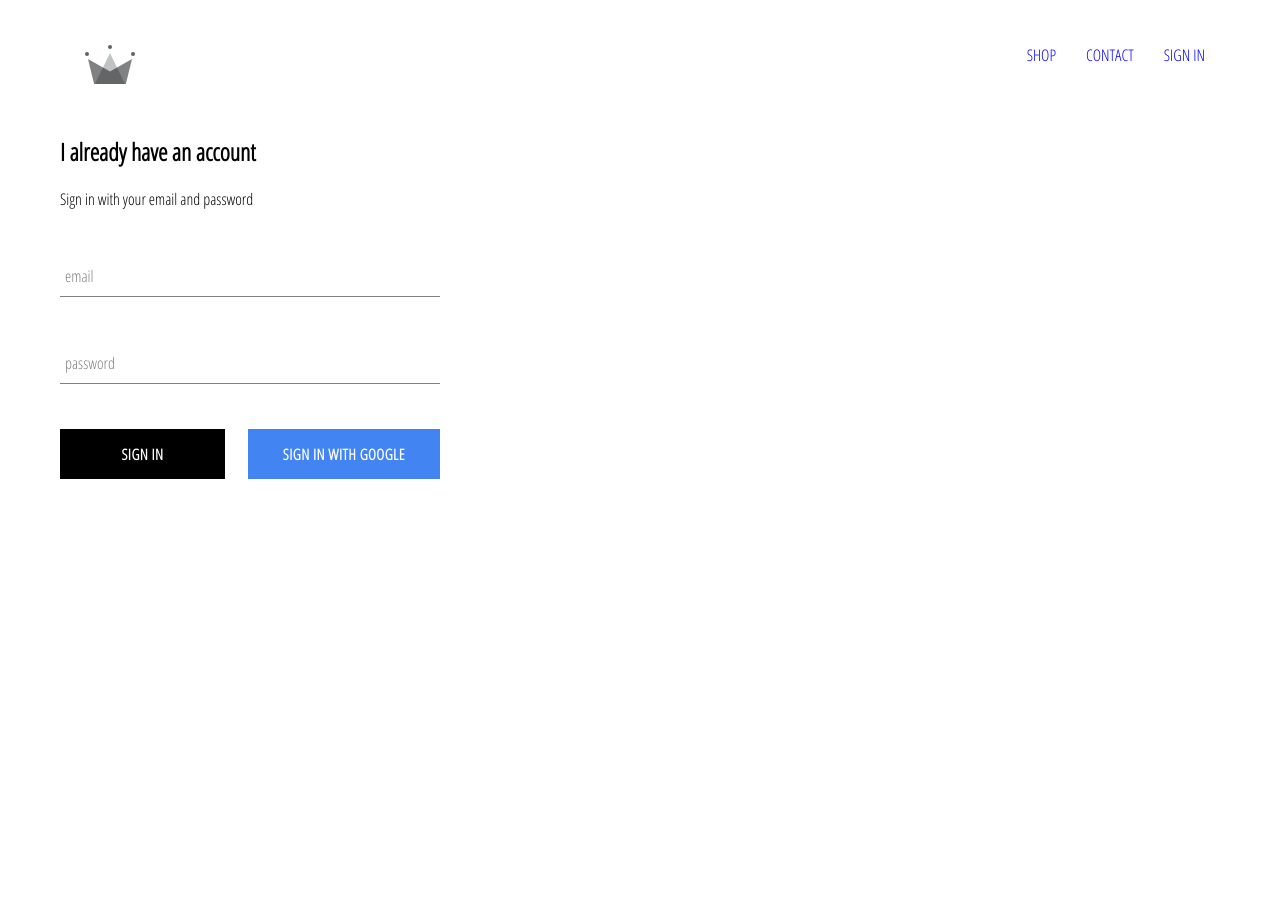
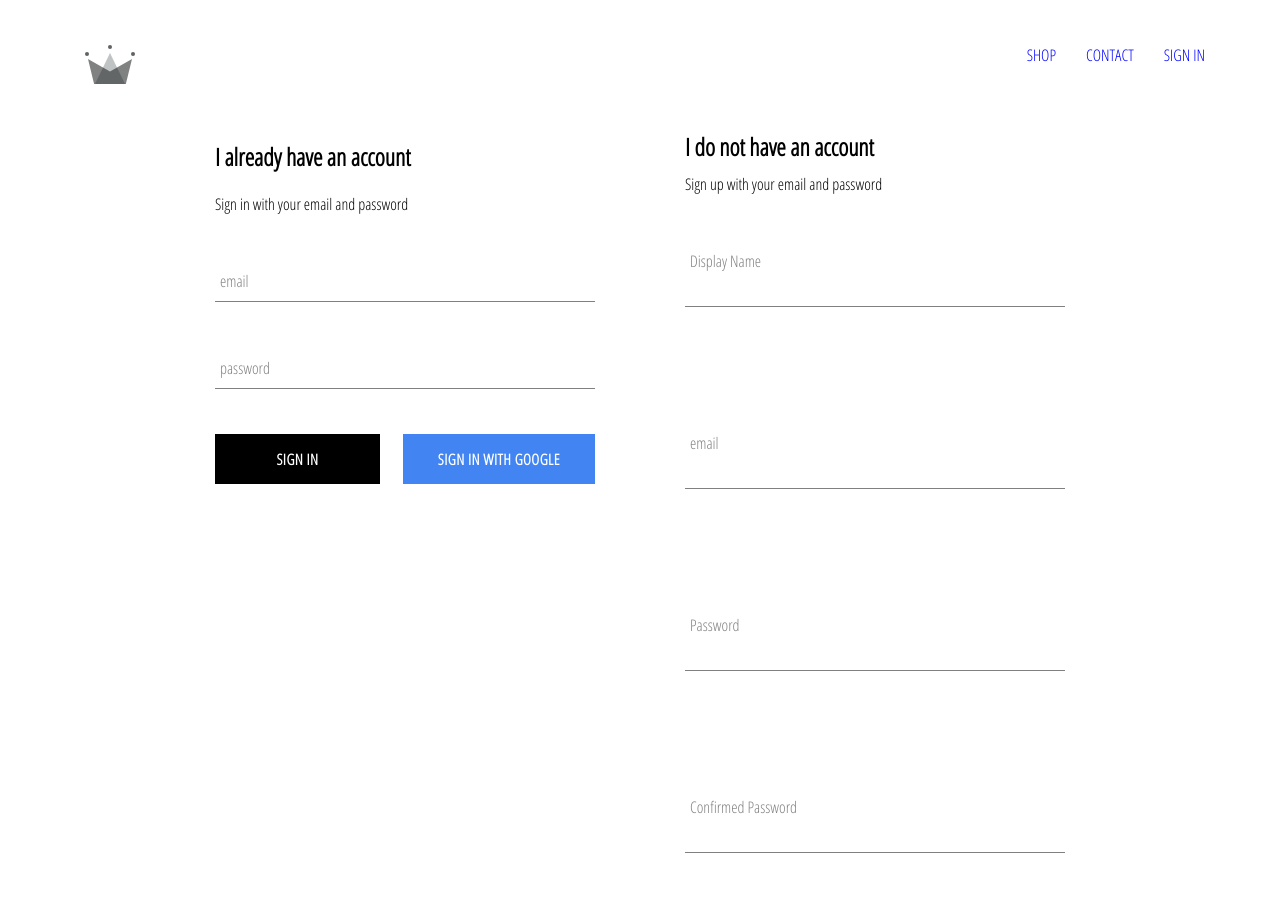
Before and after one commit to elfrmkr/crown-clothing, a React (Create React App) app: page /signin in a window 1280 px wide. Shown: the top 921 px of the page. Before the commit the page ends 800 px from the top, so only its background shows below. Built offline with nearby package versions, Linux system fonts and the light colour scheme; no server answers.

Commit message:
firebase utils and ability to store users in database

```diff
--- a/src/App.js
+++ b/src/App.js
@@ -5,13 +5,14 @@
 import ShopPage from './pages/shop/shop.component';
 import Header from './components/header/header.component';
 import SignInAndSignUpPage from './pages/sign-in-and-sign-up/sign-in-and-sign-up.component';
-import {auth} from './firebase/firebase.utils';
+import {auth, createUserProfileDocument} from './firebase/firebase.utils';
 
 
 //exact will keep away all the matched URL showing up in the same page
 // the moment when switch sees something matched, it doesn't render the rest.
 // header is always present and rendered in this location
 // we wanna hold the information of users in here in order to be able to use them when necessary
+// we want to store the data that we have stored firebase previosly into our states in order to use it in the app
 class App extends React.Component {
 
   constructor(){
@@ -23,9 +24,26 @@
 
 unsubscribeFromAuth = null;
   // method in firebase
+  // match the auth and firebase code together to return desired properties
 componentDidMount(){
-  this.unsubscribeFromAuth = auth.onAuthStateChanged( user => {
-    this.setState({currentUser: user});
+  this.unsubscribeFromAuth = auth.onAuthStateChanged( async userAuth => {
+    //this.setState({currentUser: user});
+    if(userAuth){
+      // we use userRef to check if the database is updated at that reference with any new data
+      const userRef = await createUserProfileDocument(userAuth);
+      // getting data related to the user
+      userRef.onSnapshot(snapShot => {
+        this.setState({
+          currentUser: {
+            id:snapShot.id,
+            ...snapShot.data()
+          }
+        });
+        console.log(this.state);
+      });
+    }
+    // when sign out, set user to null
+    this.setState({currentUser: userAuth});
   });
 }
 
--- /dev/null
+++ b/src/components/sign-up/sign-up.component.jsx
@@ -0,0 +1,103 @@
+import React from 'react';
+import FormInput from '../form-input/form-input.component';
+import CustomButton from '../custom-button/custom-button.component';
+import {auth, createUserProfileDocument} from '../../firebase/firebase.utils';
+import './sign-up.styles.scss';
+
+/*we need to store what the user puts so we need a state, class should be used*/
+
+class SignUp extends React.Component {
+   constructor(){
+       super();
+
+       this.state = {
+           displayName: '',
+           email:'',
+           password:'',
+           confirmPassword:''
+       };
+   }
+
+ handleSubmit = async event => {
+     event.preventDefault();
+
+     const {displayName, email, password, confirmPassword} = this.state;
+
+     if(password != confirmPassword){
+         alert("passwords don't match");
+         return;
+     }
+     try {
+
+         const {user} = await auth.createUserWithEmailAndPassword(email,password);
+
+         await createUserProfileDocument(user, {displayName});
+
+         this.setState({
+            displayName: '',
+            email:'',
+            password:'',
+            confirmPassword:''
+         });
+
+     } catch (error) {
+         console.error("error");
+     }
+ };
+
+ handleChange = event => {
+     const {name, value} = event.target;
+
+     this.setState({[name]: value });
+ };
+
+ render() {
+    const {displayName, email, password, confirmPassword} = this.state;
+    return(
+        <div className = 'sign-up'>
+            <h2 className = 'title'>I do not have an account</h2>
+            <span> Sign up with your email and password</span>
+            <form className = 'sign-up form' onSubmit = {this.handleSubmit}>
+                <FormInput
+                type = 'text'
+                name = 'displayName'
+                value = {displayName}
+                onChange = {this.handleChange}
+                label = 'Display Name'
+                required
+                />
+
+                <FormInput
+                type = 'email'
+                name = 'email'
+                value = {email}
+                onChange = {this.handleChange}
+                label = 'email'
+                required
+                />
+
+                <FormInput
+                type = 'password'
+                name = 'password'
+                value = {password}
+                onChange = {this.handleChange}
+                label = 'Password'
+                required
+                />
+
+                <FormInput
+                type = 'password'
+                name = 'confirmPassword'
+                value = {confirmPassword}
+                onChange = {this.handleChange}
+                label = 'Confirmed Password'
+                required
+                />
+                <CustomButton type = 'submit'> SIGN UP</CustomButton>
+            </form>
+        </div>
+    );
+   }
+}
+
+export default SignUp;
--- /dev/null
+++ b/src/components/sign-up/sign-up.styles.scss
@@ -0,0 +1,9 @@
+.sign-up {
+    display: flex;
+    flex-direction: column;
+    width: 380px;
+
+    .title {
+      margin: 10px 0;
+    }
+  }
--- a/src/firebase/firebase.utils.js
+++ b/src/firebase/firebase.utils.js
@@ -12,7 +12,41 @@
     measurementId: "G-TEB625RXLK"
   };
 
-  firebase.initializeApp(config);
+// taking the user object and store it, asynch -> making an API request
+// it should work when a user sign in, getting an actual object not null, making qurey: asking firebase a doc or collection
+
+/* if not false if(!userAuth)
+Firebase can give two objects:
+1) Query reference -> references the current place of the object
+2) Query Snapshot*/
+export const createUserProfileDocument =
+async(userAuth, additionalData) => {
+  if(!userAuth) return;
+// with this you can see that if the property actually exists from , snapshot represents the data
+    const userRef = firestore.doc(`users/${userAuth.uid}`)
+    const snapShot = await userRef.get();
+// in order to crate the object that isn't stored yet, you need to use reference
+    if(!snapShot.exists)
+    {
+      const {displayName, email} = userAuth;
+      const createAt = new Date();
+// async request to database to store data, .set being the create method
+      try{
+        await userRef.set({
+          displayName,
+          email,
+          createAt,
+          ...additionalData
+        })
+      }catch (error){
+          console.log("error creating user", error.message);
+          }
+    }
+    return userRef;
+  };
+
+
+firebase.initializeApp(config);
 
   export const auth = firebase.auth();
   export const firestore = firebase.firestore();
--- a/src/pages/sign-in-and-sign-up/sign-in-and-sign-up.component.jsx
+++ b/src/pages/sign-in-and-sign-up/sign-in-and-sign-up.component.jsx
@@ -1,9 +1,13 @@
 import React from 'react';
 import './sign-in-and-sign-up.styles.scss';
 import SignIn from '../../components/sign-in/sign-in.component';
+import SignUp from '../../components/sign-up/sign-up.component';
+
+
 const SignInAndSignUpPage = () =>(
    <div className = 'sign-in-and-sign-up'>
        <SignIn/>
+       <SignUp/>
    </div>
 );
 
--- a/src/pages/sign-in-and-sign-up/sign-in-and-sign-up.styles.scss
+++ b/src/pages/sign-in-and-sign-up/sign-in-and-sign-up.styles.scss
@@ -0,0 +1,6 @@
+.sign-in-and-sign-up {
+    width: 850px;
+    display: flex;
+    justify-content: space-between;
+    margin: 30px auto;
+  }
```
